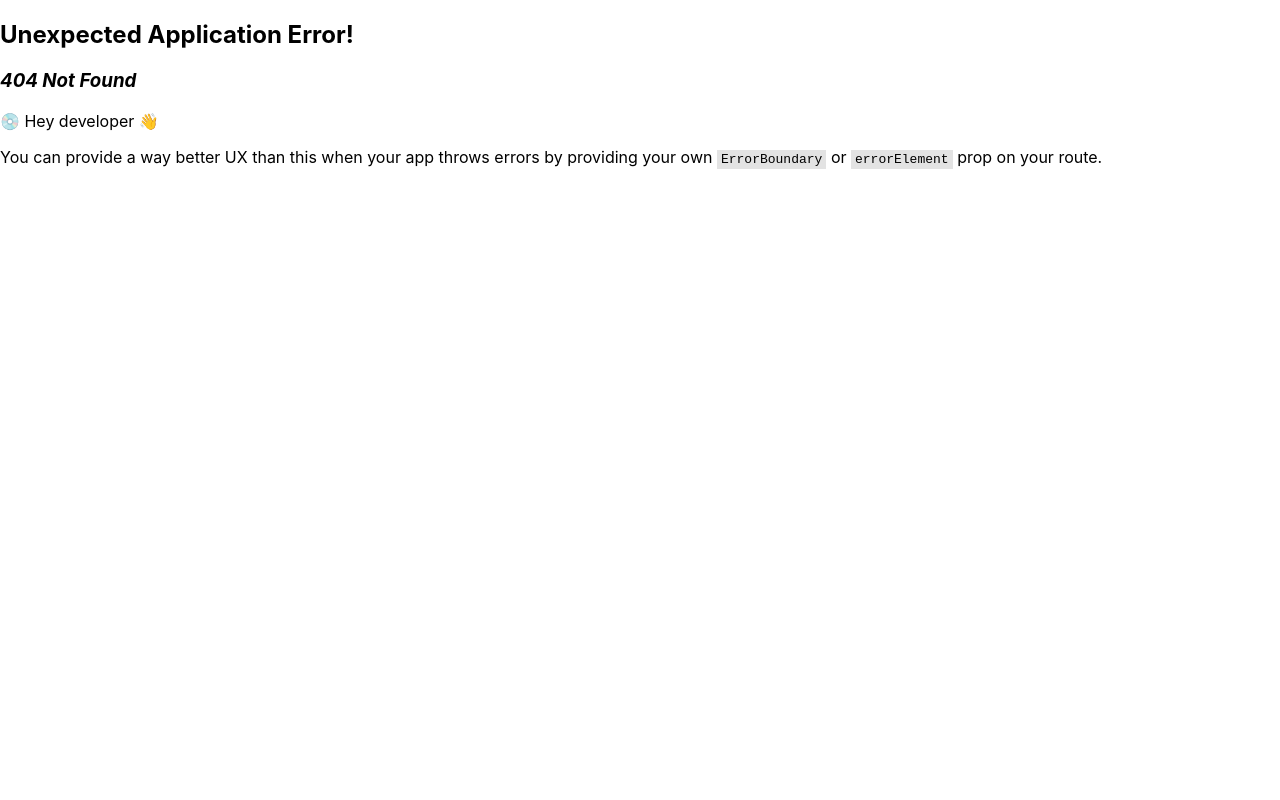
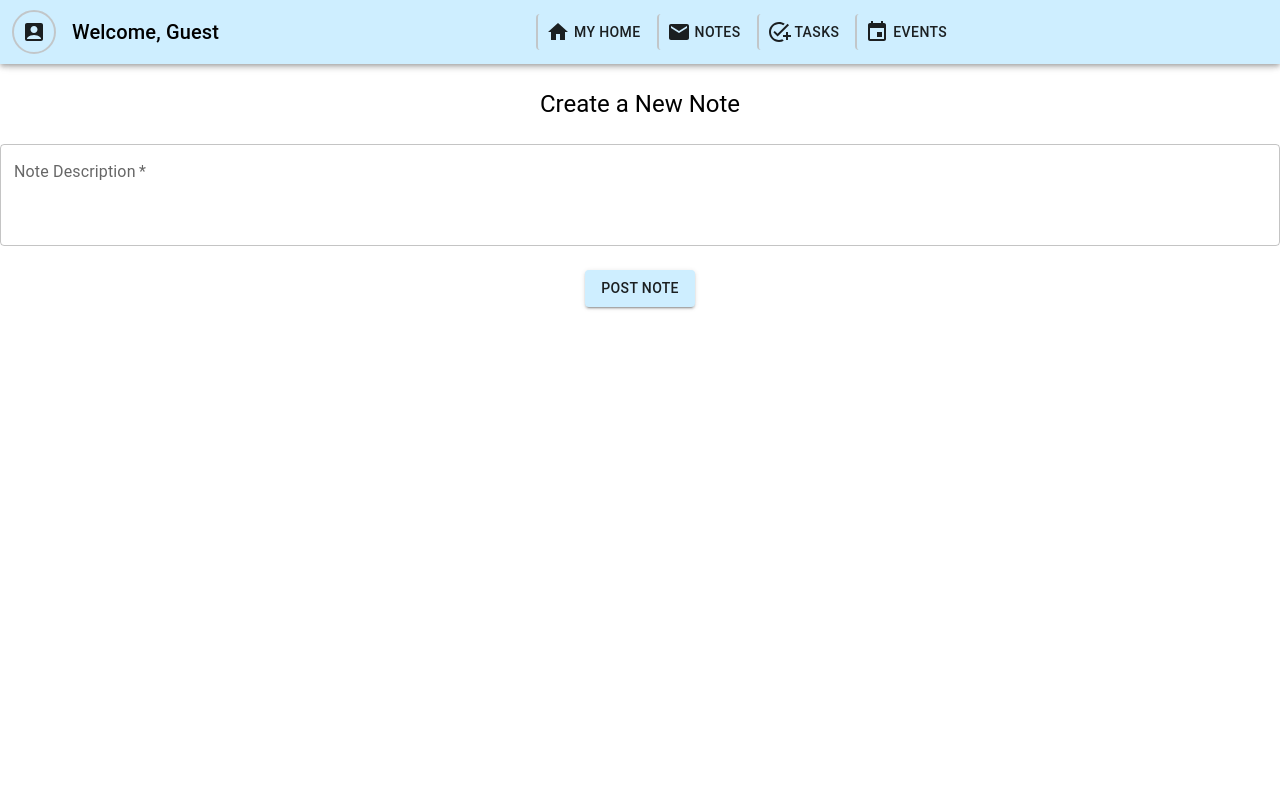
Before and after one commit to Raspupin/roommatesApp, a React (Create React App) app: page /createNote in a window 1280 px wide. Before the commit this address had no page. Shown: the top 800 px of the page. Built offline with nearby package versions, Linux system fonts and the light colour scheme; no server answers.

Commit message:
Created API for notes and Note.js to create new note

```diff
--- a/src/App.js
+++ b/src/App.js
@@ -22,6 +22,7 @@ import {
 //layouts
 import BarLayout from "./layouts/BarLayout.js";
 import EventsPage from "./pages/EventsPage.js";
+import Note from "./components/Note.js";
 
 const myRouter = createBrowserRouter(
   createRoutesFromElements(
@@ -34,6 +35,7 @@ const myRouter = createBrowserRouter(
       <Route path="login" element={<Login />} />
       <Route path="register" element={<Register />} />
       <Route path="chooseApartment" element={<ChooseApartment />} />
+      <Route path="createNote" element={<Note />} />
     </Route>
   )
 );
--- /dev/null
+++ b/src/components/Note.js
@@ -0,0 +1,87 @@
+import React, { useState } from "react";
+import { TextField, Button, Box, Typography } from "@mui/material";
+import axios from "axios";
+
+export default function Note() {
+  // State to hold note description
+  const [noteDesc, setNoteDesc] = useState("");
+  const [error, setError] = useState("");
+  const [successMessage, setSuccessMessage] = useState("");
+
+  const handleNoteSubmit = async (e) => {
+    e.preventDefault();
+
+    // Reset messages
+    setError("");
+    setSuccessMessage("");
+
+    try {
+      // Send the note data to the backend
+      const response = await axios.post(
+        "http://localhost:5000/api/notes", // Your backend endpoint
+        {
+          noteDesc, // Send the note description entered by the user
+        },
+        {
+          withCredentials: true, // Ensure the cookies are sent with the request
+        }
+      );
+
+      if (response.status === 201) {
+        // Clear the input and show success message
+        setNoteDesc("");
+        setSuccessMessage("Note posted successfully!");
+      }
+    } catch (error) {
+      console.error("Error creating note:", error);
+      setError("Failed to post the note. Please try again.");
+    }
+  };
+
+  return (
+    <Box
+      component="form"
+      onSubmit={handleNoteSubmit}
+      sx={{
+        mt: 3,
+        width: "100%",
+        display: "flex",
+        flexDirection: "column",
+        alignItems: "center",
+      }}
+    >
+      <Typography variant="h5" gutterBottom>
+        Create a New Note
+      </Typography>
+
+      <TextField
+        label="Note Description"
+        fullWidth
+        margin="normal"
+        multiline
+        minRows={3}
+        value={noteDesc}
+        onChange={(e) => setNoteDesc(e.target.value)}
+        required
+      />
+
+      <Button type="submit" variant="contained" color="primary" sx={{ mt: 2 }}>
+        Post Note
+      </Button>
+
+      {/* Success message */}
+      {successMessage && (
+        <Typography color="green" variant="body1" sx={{ mt: 2 }}>
+          {successMessage}
+        </Typography>
+      )}
+
+      {/* Error message */}
+      {error && (
+        <Typography color="error" variant="body1" sx={{ mt: 2 }}>
+          {error}
+        </Typography>
+      )}
+    </Box>
+  );
+}
--- a/src/pages/NotesPage.js
+++ b/src/pages/NotesPage.js
@@ -5,6 +5,7 @@ import Container from "@mui/material/Container";
 import List from "@mui/material/List";
 import ListItem from "@mui/material/ListItem";
 import ListItemText from "@mui/material/ListItemText";
+import Note from "../components/Note";
 
 const NotesPage = () => {
   const [notes, setNotes] = useState([]); // State to hold notes data
@@ -35,6 +36,8 @@ const NotesPage = () => {
         </Typography>
       )}
 
+      <Note />
+
       <List>
         {notes.map((note) => (
           <ListItem key={note.noteID}>
```
Also changed, not shown: 1 other file (tests, documents, lock files or other folders).
